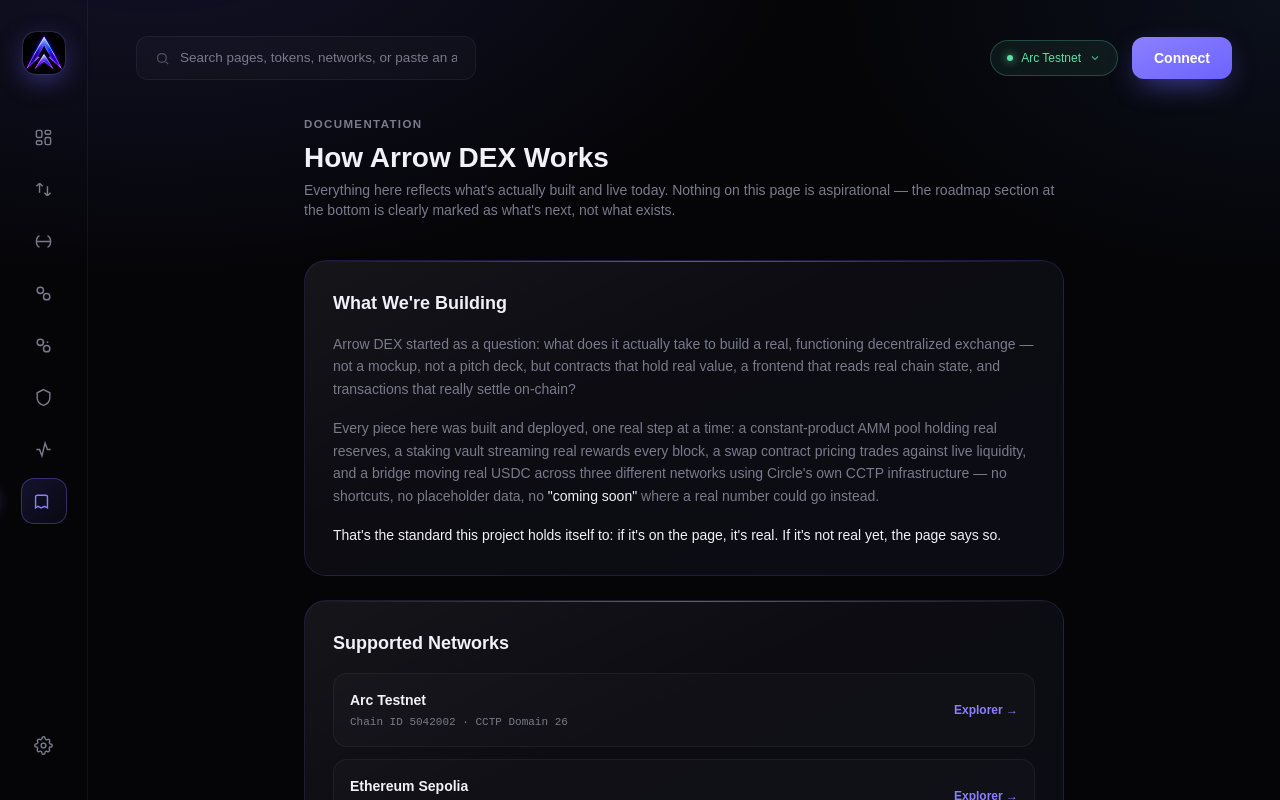
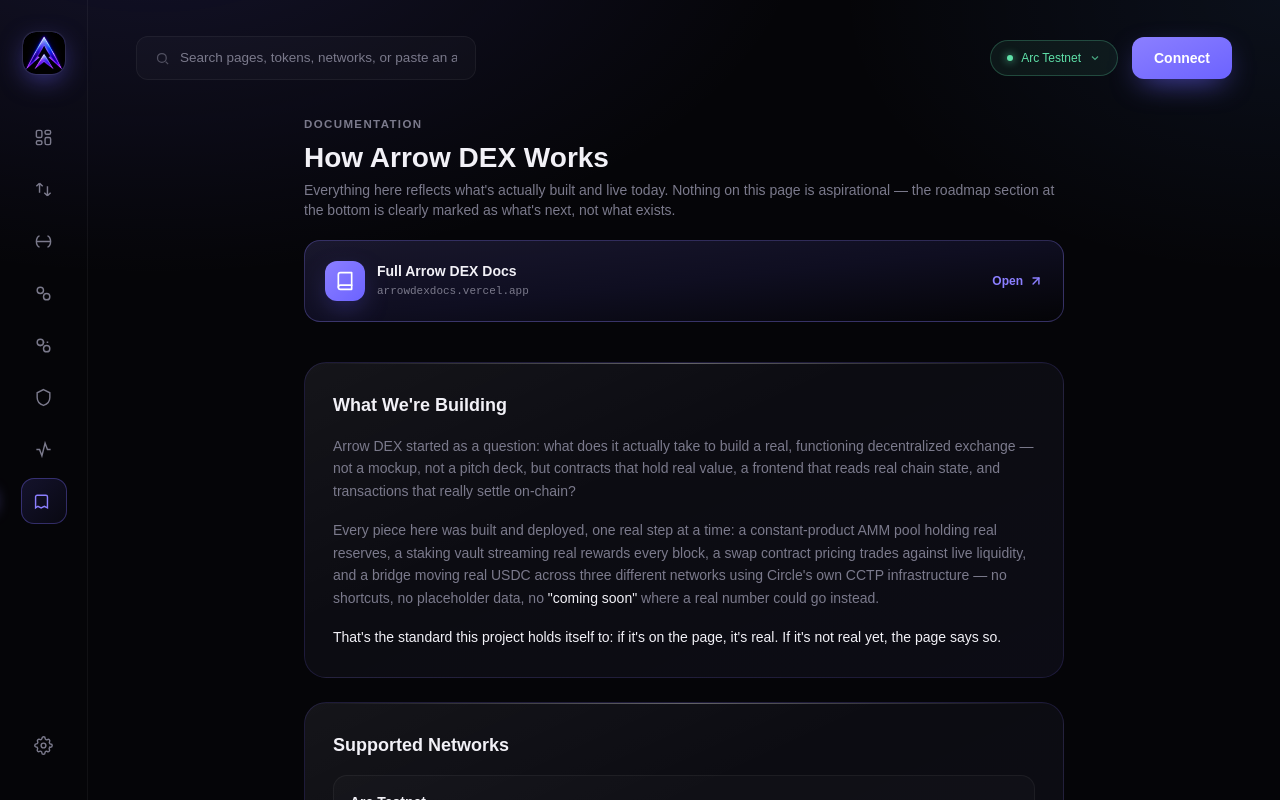
Before and after one commit to Sadeqaskk/ArrowDEX, a Next.js app: page /docs in a window 1280 px wide. Shown: the top 800 px of the page. Built offline with nearby package versions, Linux system fonts and the light colour scheme.

Commit message:
Update ArrowDEX docs page

```diff
--- a/app/docs/page.js
+++ b/app/docs/page.js
@@ -69,6 +69,28 @@
           <p className="text-dim text-sm mt-1.5">
             Everything here reflects what&apos;s actually built and live today. Nothing on this page is aspirational — the roadmap section at the bottom is clearly marked as what&apos;s next, not what exists.
           </p>
+
+          <a
+            href="https://arrowdexdocs.vercel.app/"
+            target="_blank"
+            rel="noreferrer"
+            className="group relative mt-5 flex items-center justify-between gap-3 overflow-hidden rounded-[16px] border border-indigo-bright/30 bg-gradient-to-br from-indigo-bright/15 via-indigo/10 to-transparent p-4 sm:p-5 transition-all hover:border-indigo-bright/60 hover:shadow-glow"
+          >
+            <span className="pointer-events-none absolute inset-0 -translate-x-full bg-gradient-to-r from-transparent via-white/10 to-transparent transition-transform duration-700 group-hover:translate-x-full" />
+            <div className="flex items-center gap-3 min-w-0 relative z-10">
+              <div className="w-10 h-10 rounded-[12px] bg-gradient-to-br from-indigo-bright to-indigo flex items-center justify-center flex-shrink-0 shadow-glow">
+                <BookIcon className="w-5 h-5 text-white" />
+              </div>
+              <div className="min-w-0">
+                <div className="font-bold text-sm text-ivory">Full Arrow DEX Docs</div>
+                <div className="text-[11px] text-dim mt-0.5 font-mono truncate">arrowdexdocs.vercel.app</div>
+              </div>
+            </div>
+            <span className="relative z-10 flex items-center gap-1.5 text-indigo-bright text-xs font-semibold flex-shrink-0 transition-transform group-hover:translate-x-1">
+              Open
+              <ArrowIcon className="w-3.5 h-3.5" />
+            </span>
+          </a>
         </div>
 
         <section className="glass p-5 sm:p-7 mb-6">
@@ -219,3 +241,21 @@
     </svg>
   );
 }
+
+function BookIcon({ className }) {
+  return (
+    <svg viewBox="0 0 24 24" fill="none" stroke="currentColor" strokeWidth="2" strokeLinecap="round" strokeLinejoin="round" className={className}>
+      <path d="M4 19.5A2.5 2.5 0 0 1 6.5 17H20" />
+      <path d="M6.5 2H20v20H6.5A2.5 2.5 0 0 1 4 19.5v-15A2.5 2.5 0 0 1 6.5 2z" />
+    </svg>
+  );
+}
+
+function ArrowIcon({ className }) {
+  return (
+    <svg viewBox="0 0 24 24" fill="none" stroke="currentColor" strokeWidth="2.5" strokeLinecap="round" strokeLinejoin="round" className={className}>
+      <path d="M7 17L17 7" />
+      <path d="M7 7h10v10" />
+    </svg>
+  );
+}
```
